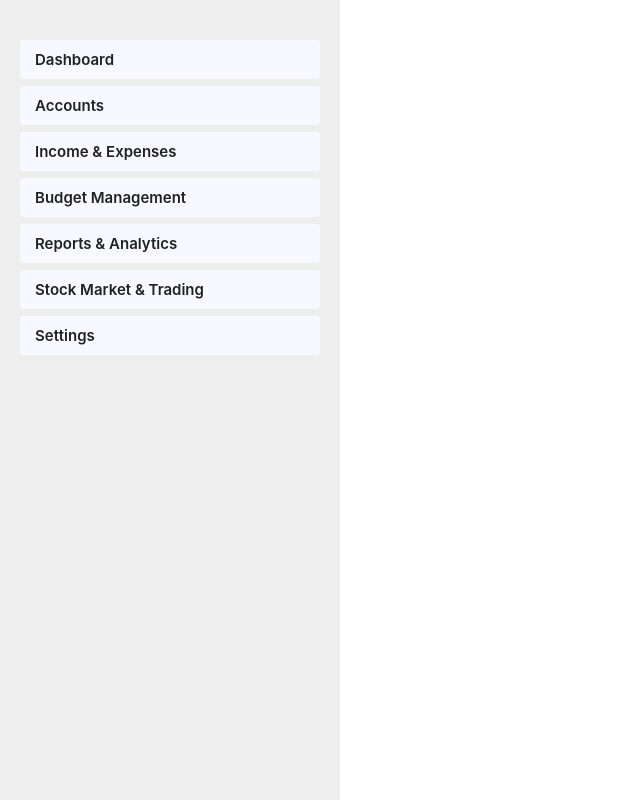
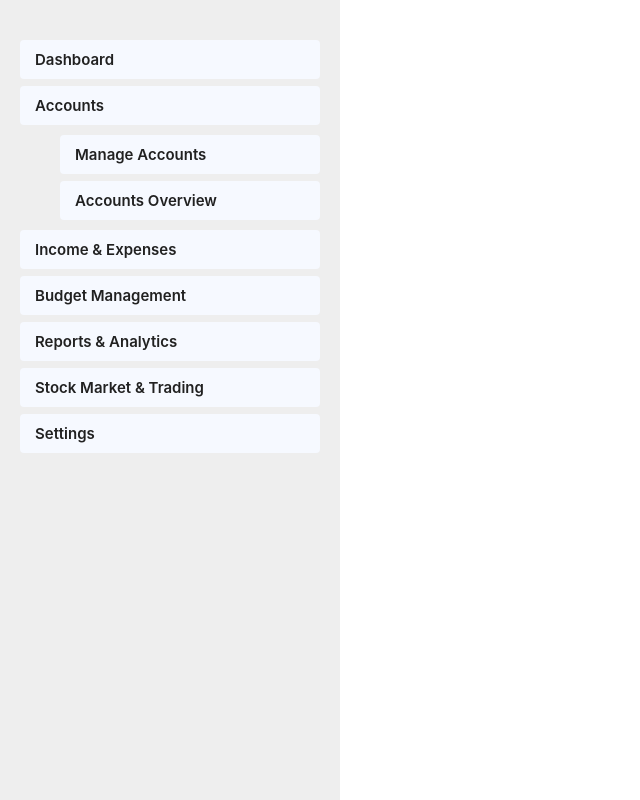
Before and after one commit to controlplusn/budget-tracker, a React (Create React App) app: page / in a window 1280 px wide. Both pictures are taken after a click on the link "Accounts". Shown: the whole page, without its empty margins (0-640 px from the left). Built offline with nearby package versions, Linux system fonts and the light colour scheme.

Commit message:
Add dropdown in sidebar

```diff
--- a/package.json
+++ b/package.json
@@ -9,6 +9,7 @@
     "boxicons": "^2.1.4",
     "react": "^18.3.1",
     "react-dom": "^18.3.1",
+    "react-icons": "^5.3.0",
     "react-scripts": "5.0.1",
     "web-vitals": "^2.1.4"
   },
--- a/src/App.js
+++ b/src/App.js
@@ -1,5 +1,6 @@
 // Import icons
 import 'boxicons';
+import { BiSolidDashboard } from "react-icons/bi";
 
 import './App.css';
 import LoginForm from './pages/LoginPage/LoginForm';
--- a/src/components/ui/Sidebar/Dropdown.jsx
+++ b/src/components/ui/Sidebar/Dropdown.jsx
@@ -1,17 +1,17 @@
 import "./Sidebar.css";
-import navList from "../../../data/navItem";
 
-const Dropdown = () => {
+const Dropdown = ({ children }) => {
+    if (!children || children.length === 0) {
+        return null;
+    }
+
     return (
-        <ul
-            id="icons-nav"
-            className="nav-content collapse"
-        >
-            <li>
-                <a href="#">
-                    <span></span>
-                </a>
-            </li>
+        <ul className="dropdown-menu">
+            {children.map(child => (
+                <li key={child._id} className="nav-item">
+                    <a href="#" className="nav-link">{child.name}</a>
+                </li>
+            ))}
         </ul>
     )
 }
--- a/src/components/ui/Sidebar/Sidebar.css
+++ b/src/components/ui/Sidebar/Sidebar.css
@@ -41,3 +41,8 @@
     padding: 10px 15px;
     border-radius: 4px;
 }
+
+.nav-item .dropdown-menu {
+    margin-top: 10px;
+    margin-bottom: 10px;
+}
--- a/src/components/ui/Sidebar/SidebarItem.jsx
+++ b/src/components/ui/Sidebar/SidebarItem.jsx
@@ -1,13 +1,26 @@
 // Reusable component for individual items in the sidebar
+import { useState } from "react";
+import Dropdown from "./Dropdown";
 import "./Sidebar.css";
 
 const SidebarItem = ({ nav }) => {
+    const [isOpen, setIsOpen] = useState(false);
+
+    const toggleDropdown = () => {
+        setIsOpen(!isOpen);
+    }
+
     return (
-        <li className="nav-item">
-            <a className="nav-link collapsed" href="#">
+        <li className={`nav-item ${nav.children ? "has-dropdown" : ""}`}>
+            <a className="nav-link collapsed" href="#" onClick={nav.children ? toggleDropdown : null}>
               <i className={nav.icon}></i>
               <span>{nav.name}</span>
             </a>
+
+            {/* dropdown */}
+            {nav.children && isOpen && (
+                <Dropdown children={nav.children}/>
+            )}
         </li>
     )
 }
--- a/src/data/navItem.jsx
+++ b/src/data/navItem.jsx
@@ -2,34 +2,58 @@ const navList = [
     {
         _id: 1,
         name: 'Dashboard',
+        icon: 'bi/BiSolidDashboard',
     },
     {
         _id: 2,
         name: 'Accounts',
         children: [
             {_id: 2.1, name: 'Manage Accounts'},
-            {_id: 2.2, name: 'Accounts overview'},
-        ]
+            {_id: 2.2, name: 'Accounts Overview'},
+        ],
     },
     {
         _id: 3,
         name: 'Income & Expenses',
+        children: [
+            {_id: 3.1, name: 'Income Tracker'},
+            {_id: 3.2, name: 'Expense Tracker'},
+            {_id: 3.3, name: 'Transfer Funds'},
+        ],
     },
     {
         _id: 4,
         name: 'Budget Management',
+        children: [
+            {_id: 4.1, name: 'Set Budget'},
+            {_id: 4.2, name: 'Budget Overview'},
+        ],
     },
     {
         _id: 5,
         name: 'Reports & Analytics',
+        children: [
+            {_id: 5.1, name: 'Spending Analytics'},
+            {_id: 5.2, name: 'Income vs Expenses'},
+            {_id: 5.3, name: 'Savings Tracker'},
+        ],
     },
     {
         _id: 6,
         name: 'Stock Market & Trading',
+        children: [
+            {_id: 6.1, name: 'Market Overview'},
+            {_id: 6.2, name: 'Portfolio Tracker'},
+            {_id: 6.3, name: 'Trading Logs'},
+        ],
     },
     {
         _id: 7,
         name: 'Settings',
+        children: [
+            {_id: 7.1, name: 'Profile Settings'},
+            {_id: 7.2, name: 'Data Backup & Export'},
+        ],
     },
 ];
 
```
Also changed, not shown: 1 other file (tests, documents, lock files or other folders).
